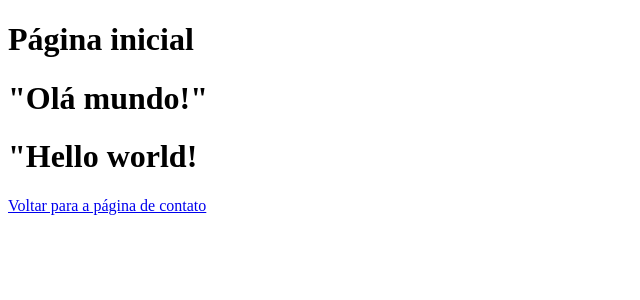
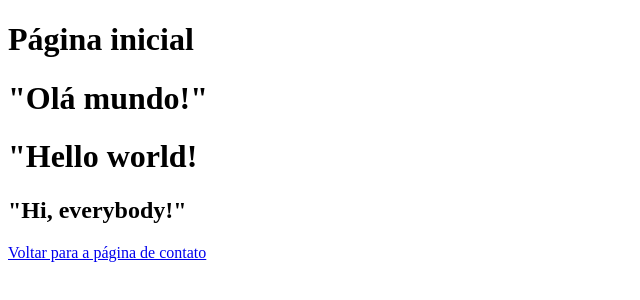
Before and after one commit to daviferrarez1999/aulaES, a plain HTML site: page index.html in a window 1280 px wide. Shown: the whole page, without its empty margins (0-640 px from the left). Drawn offline with Linux system fonts and the light colour scheme.

Commit message:
Alteração no index

```diff
--- a/index.html
+++ b/index.html
@@ -10,6 +10,7 @@
     <h1>Página inicial</h1>
     <h1>"Olá mundo!"</h1>
     <h1>"Hello world!</h1>
+    <h2>"Hi, everybody!"</h2>
     <a href="file:///C:/Users/davif/Downloads/gitdavi/contato.html">Voltar para a página de contato</a>
 </body>
 </html>
```
